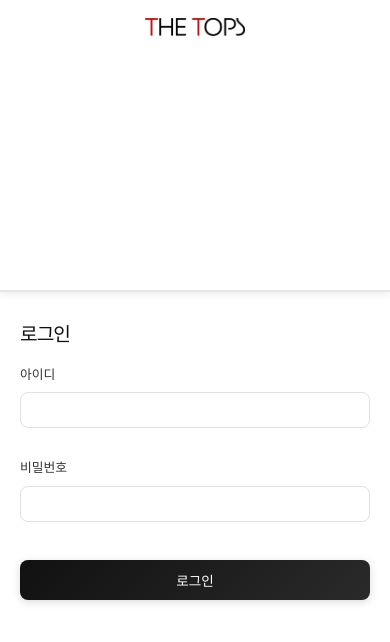
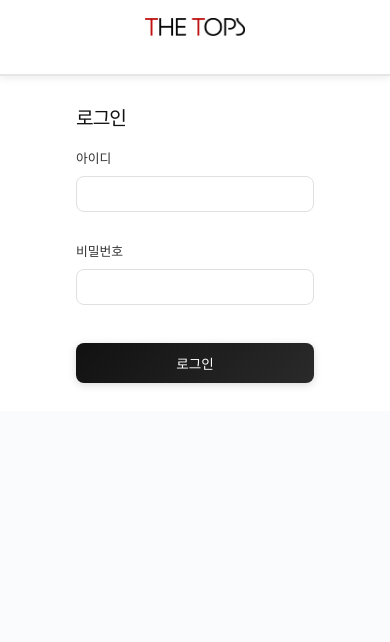
Before and after one commit to thetops0123/toptopsHompage, a Vue app: page /admin/administrator in a window 390 px wide. Shown: the top 642 px of the page. Built offline with nearby package versions, Linux system fonts and the light colour scheme.

Commit message:
20260206_관리자_finish

```diff
--- a/src/pages/AdminAdministrator.vue
+++ b/src/pages/AdminAdministrator.vue
@@ -859,6 +859,8 @@ onMounted(() => {
 }
 
 .admin-content {
+	display: flex;
+	justify-content: center;
 	background: #ffffff;
 	padding: 0px 48px;
 	height: 100vh;
@@ -866,6 +868,9 @@ onMounted(() => {
 }
 
 .admin-login {
+	display: flex;
+	justify-content: center;
+	align-items: center;
 	max-width: 420px;
 }
 
@@ -1351,7 +1356,9 @@ onMounted(() => {
 	}
 
 	.admin-layout {
-		grid-template-columns: 1fr;
+		display: flex;
+		flex-direction: column;
+		//grid-template-columns: 1fr;
 		height: auto;
 		min-height: 100vh;
 		gap: 0;
```
